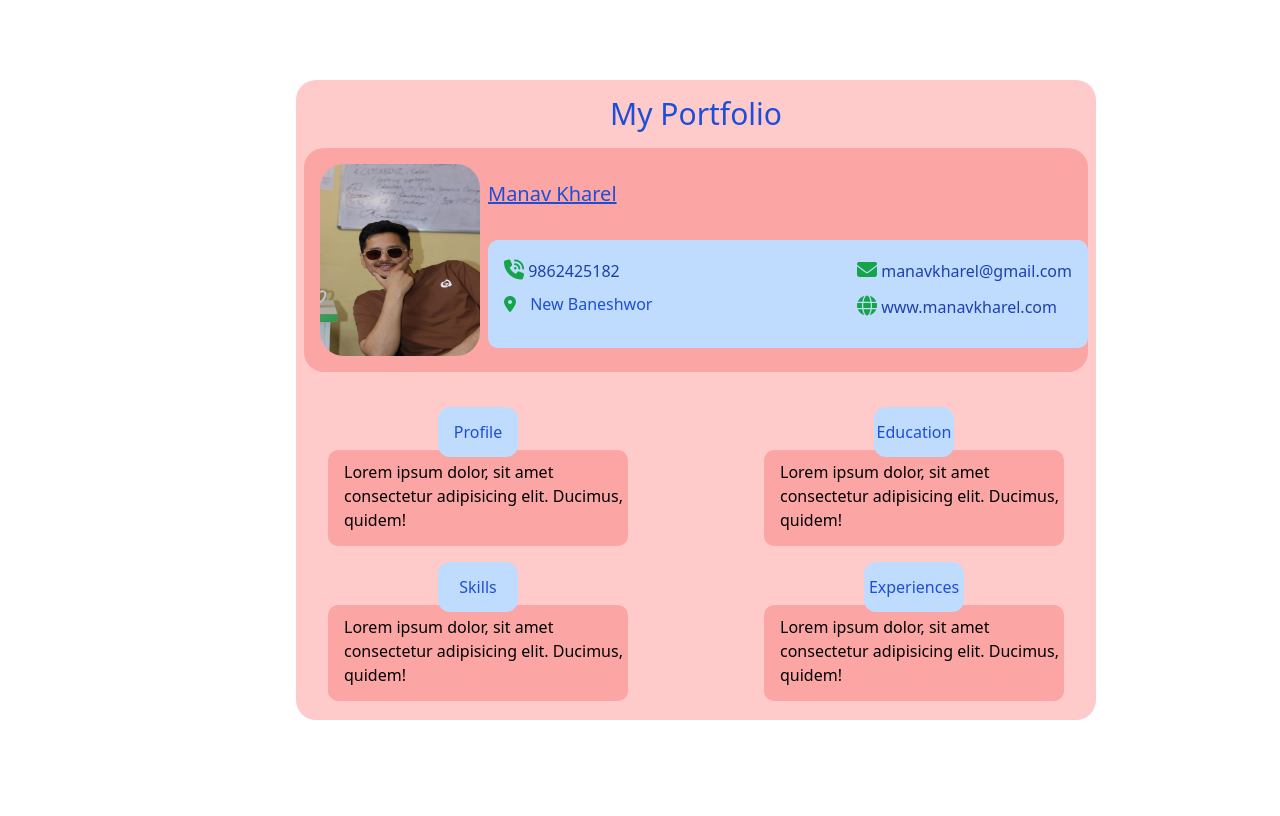
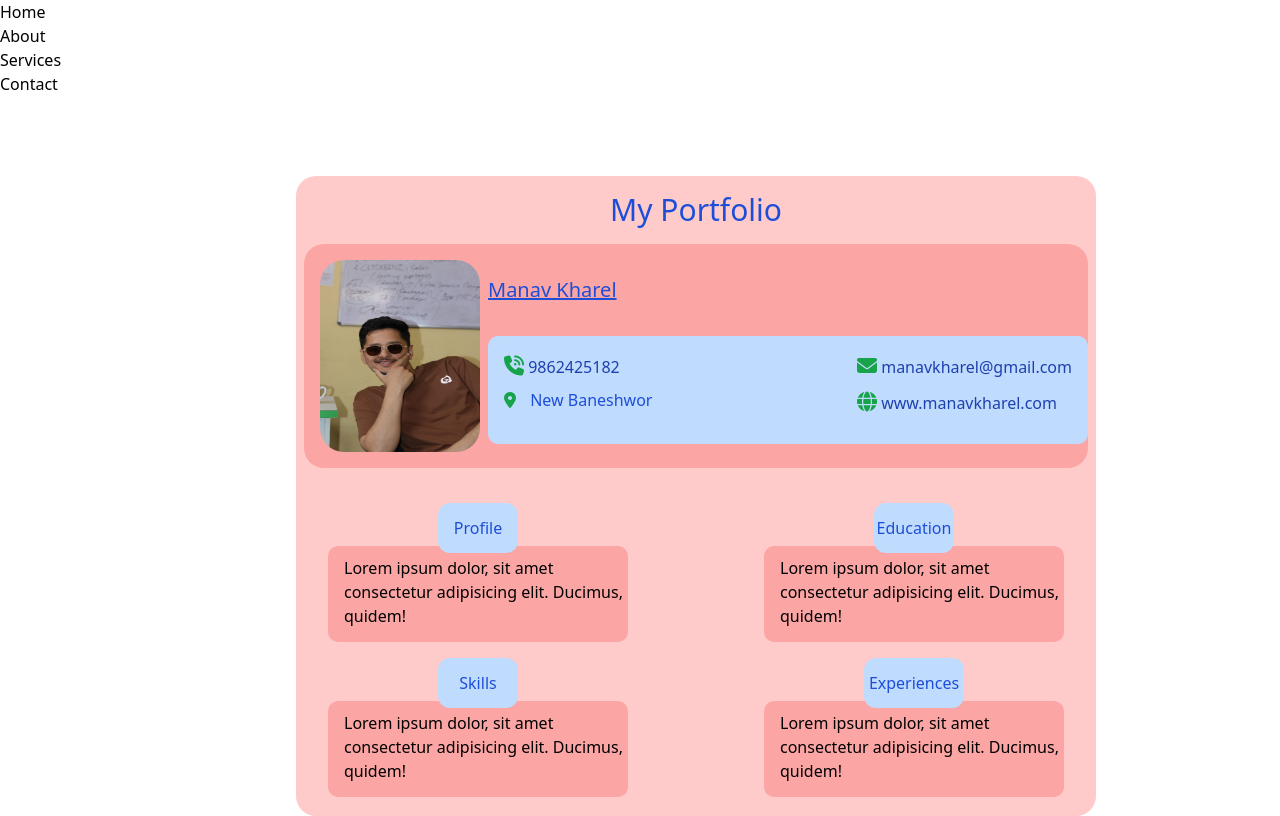
Before and after one commit to kharelmanav/new-portfolio, a plain HTML site: page index.html in a window 1280 px wide. Drawn offline with nearby package versions, Linux system fonts and the light colour scheme.

Commit message:
New Manav

```diff
--- a/index.html
+++ b/index.html
@@ -14,6 +14,14 @@
 </head>
 
 <body>
+    <nav>
+        <ol>
+            <li>Home</li>
+            <li>About</li>
+            <li>Services</li>
+            <li>Contact</li>
+        </ol>
+
     <div class="bg-red-200 h-[40rem] w-[50rem] mx-[18.5rem] mt-[5rem] rounded-[20px] ">
         <div>
             <h1 class=" flex items-center justify-center text-blue-700 text-3xl p-4">My Portfolio</h1>
```
